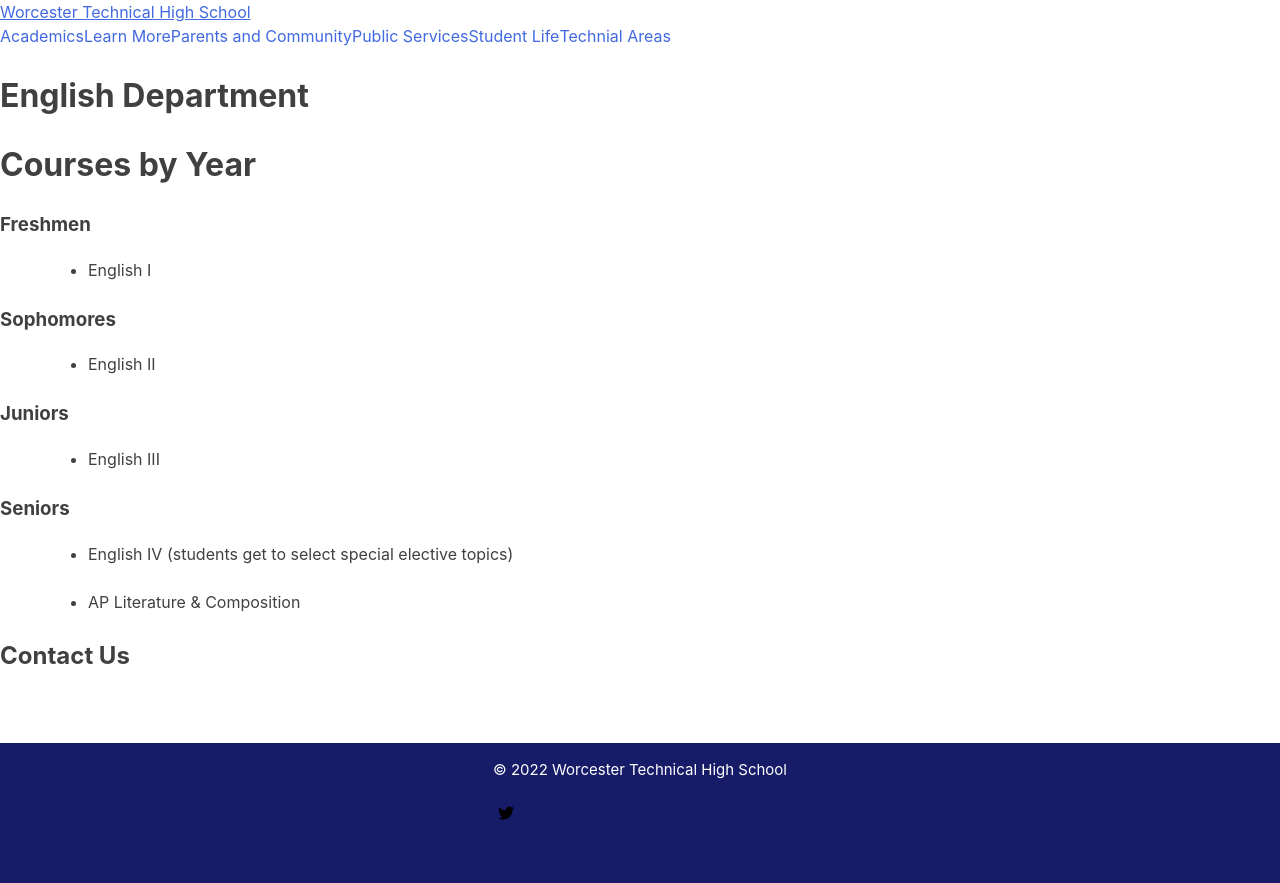
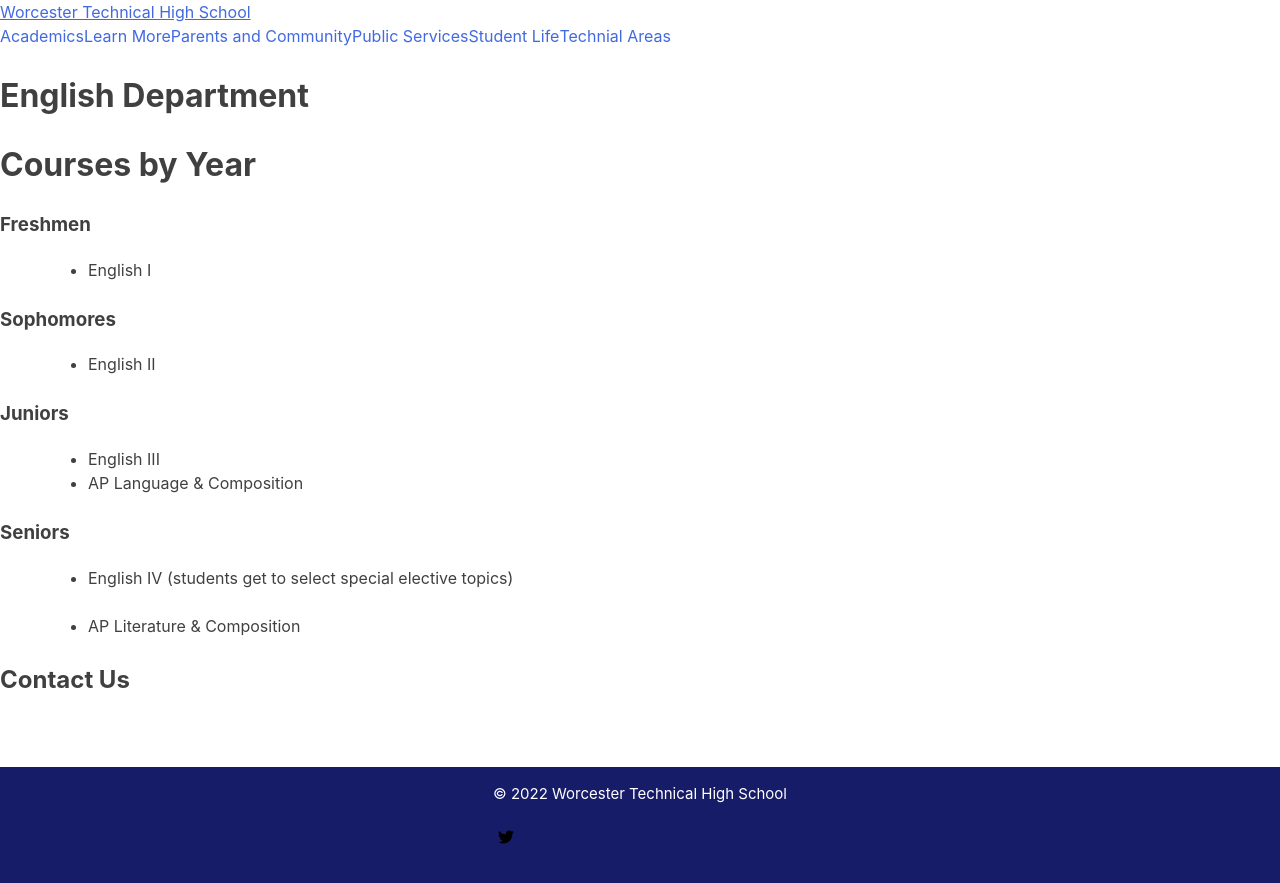
Before and after one commit to worcestertechnicalhighschool/techhigh.us, a Jekyll site: the page built from _academics/english.markdown, in a window 1280 px wide and 900 px high. Shown: the top 883 px of the window. Built offline with Jekyll 4.4.1, drawn with Linux system fonts in a browser that asks for light colours.

Commit message:
added AP Language & Composition to Juniors section in academcis folder.

```diff
--- a/_academics/english.markdown
+++ b/_academics/english.markdown
@@ -17,6 +17,7 @@ date: 2022-10-25
 ### Juniors
 
 - English III
+- AP Language & Composition
 
 ### Seniors
 
```
